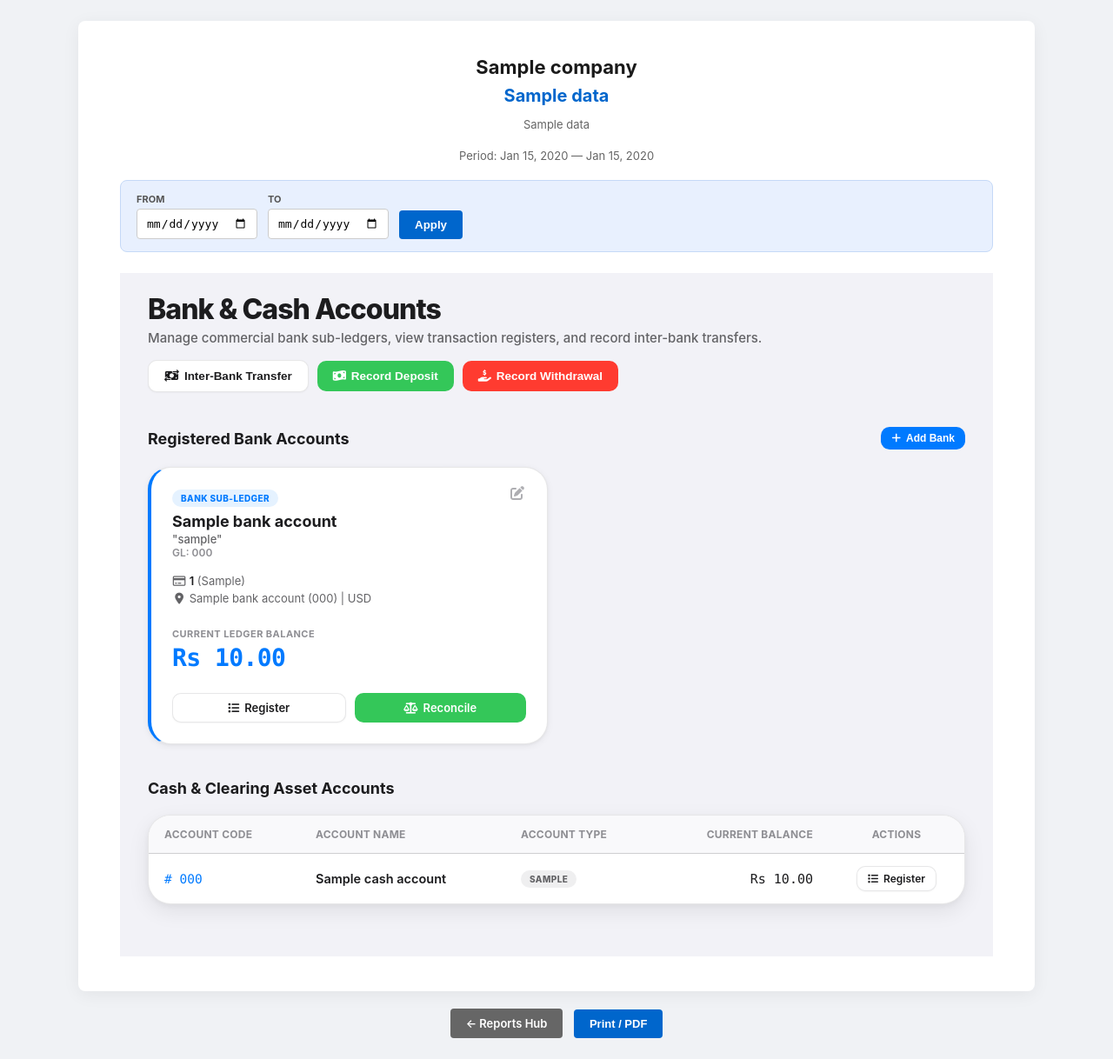
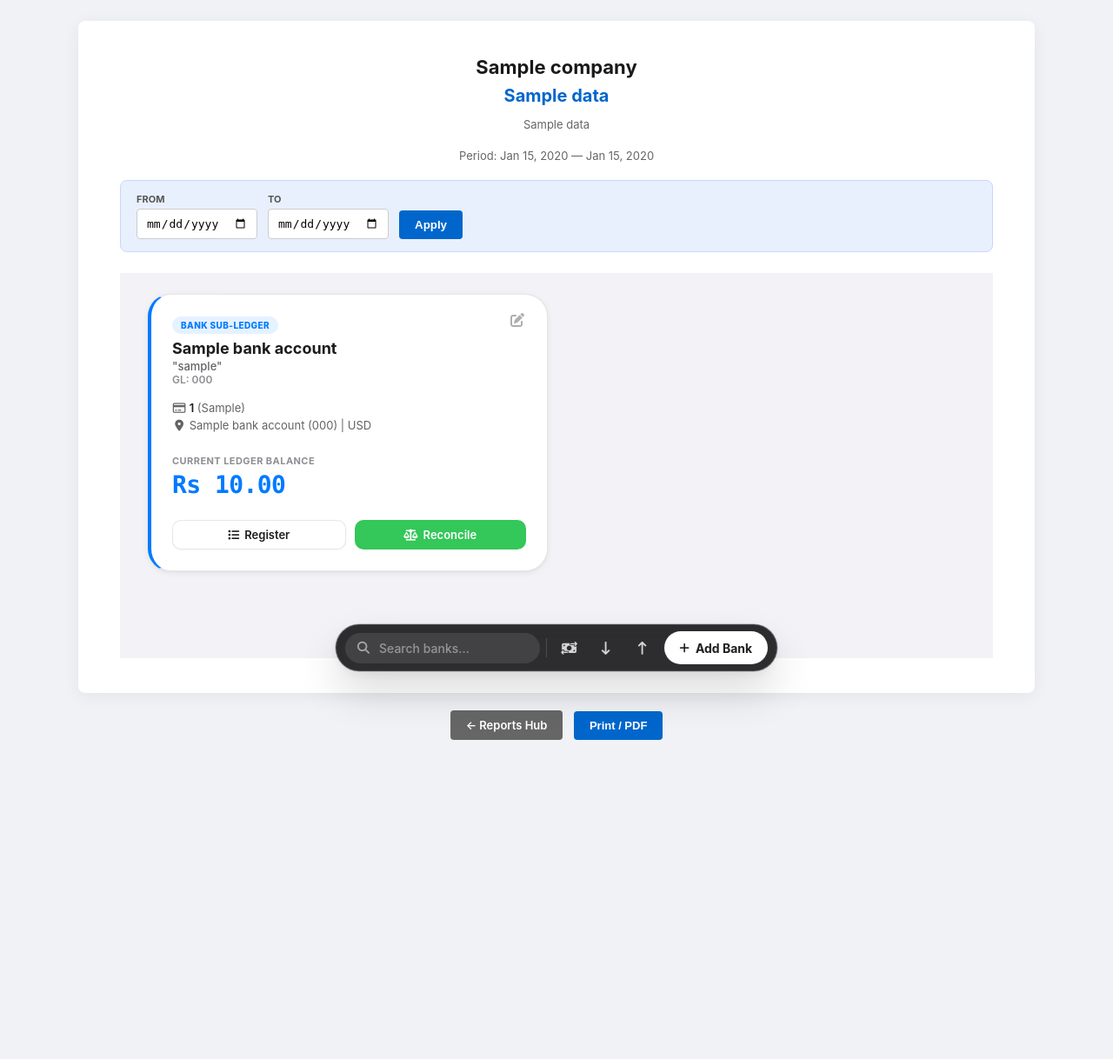
Before and after one commit to susar-aa/FalconStationery, a PHP site: the page made by app/Views/banking/index.php in a window 1280 px wide. Shown: the whole page at 87% size. After the commit the page ends 851 px from the top, so only its background shows below. Run offline with PHP 8.4, Linux system fonts and the light colour scheme; tables that the repository leaves empty or names only in its code hold one stand-in row (values such as "Sample post"); the template is opened without the code that fills it: most values are stand-ins (such as "Sample title", 1, 10 or a date in 2020); some libraries are stand-ins or nearby versions.

Commit message:
Update index.php

```diff
--- a/app/Views/banking/index.php
+++ b/app/Views/banking/index.php
@@ -62,6 +62,10 @@ if (isset($_GET['success'])) {
     --r-pill: 999px;
 
     --dur-fast:    0.18s;
+    --dur-mid:     0.28s;
+    --dur-slow:    0.42s;
+    --ease-spring: cubic-bezier(0.34, 1.56, 0.64, 1);
+    --ease-ios:    cubic-bezier(0.25, 0.1, 0.25, 1);
 }
 
 @media (prefers-color-scheme: dark) {
@@ -92,42 +96,7 @@ if (isset($_GET['success'])) {
 .cust-wrap {
     max-width: 1400px;
     margin: 0 auto;
-    padding: 24px 32px 60px;
-}
-
-/* ---- Header & Breadcrumb ---- */
-.sf-header { margin-bottom: 24px; }
-.sf-title-row {
-    display: flex; justify-content: space-between; align-items: flex-end; flex-wrap: wrap; gap: 16px;
-}
-.sf-title-col h1 {
-    font-size: 32px; font-weight: 800; letter-spacing: -0.03em; margin: 0; color: var(--t-primary); line-height: 1.1;
-}
-.sf-title-col p {
-    font-size: 15px; color: var(--t-secondary); margin: 6px 0 0 0; font-weight: 500;
-}
-.sf-actions { display: flex; gap: 10px; align-items: center; }
-
-/* ---- Buttons ---- */
-.sf-btn {
-    display: inline-flex; align-items: center; justify-content: center; gap: 6px;
-    padding: 10px 18px; font-size: 13.5px; font-weight: 600;
-    border-radius: var(--r-sm); border: none; cursor: pointer;
-    transition: all var(--dur-fast); text-decoration: none;
-}
-.sf-btn-primary { background: var(--c-blue); color: #fff; }
-.sf-btn-primary:hover { background: #0062cc; }
-.sf-btn-secondary { background: var(--c-surface); color: var(--t-primary); border: 0.5px solid var(--c-separator); box-shadow: var(--shadow-xs); }
-.sf-btn-secondary:hover { background: var(--c-fill); }
-.sf-btn-success { background: var(--c-green); color: #fff; }
-.sf-btn-success:hover { background: #2fb350; }
-.sf-btn-danger { background: var(--c-red); color: #fff; }
-.sf-btn-danger:hover { background: #e6352b; }
-
-/* ---- Section Title ---- */
-.section-title {
-    font-size: 18px; font-weight: 700; color: var(--t-primary);
-    margin: 40px 0 20px 0; display: flex; justify-content: space-between; align-items: center;
+    padding: 24px 32px 100px;
 }
 
 /* ---- Bank Cards Grid ---- */
@@ -185,24 +154,84 @@ if (isset($_GET['success'])) {
 .bank-card.temp-bank .b-bal-val { color: var(--c-orange); }
 
 .b-actions { display: flex; gap: 10px; margin-top: auto; }
+.sf-btn {
+    display: inline-flex; align-items: center; justify-content: center; gap: 6px;
+    padding: 10px 18px; font-size: 13.5px; font-weight: 600;
+    border-radius: var(--r-sm); border: none; cursor: pointer;
+    transition: all var(--dur-fast); text-decoration: none;
+}
+.sf-btn-primary { background: var(--c-blue); color: #fff; }
+.sf-btn-primary:hover { background: #0062cc; }
+.sf-btn-secondary { background: var(--c-surface); color: var(--t-primary); border: 0.5px solid var(--c-separator); box-shadow: var(--shadow-xs); }
+.sf-btn-secondary:hover { background: var(--c-fill); }
+.sf-btn-success { background: var(--c-green); color: #fff; }
+.sf-btn-success:hover { background: #2fb350; }
+.sf-btn-danger { background: var(--c-red); color: #fff; }
+.sf-btn-danger:hover { background: #e6352b; }
 .b-actions .sf-btn { flex: 1; justify-content: center; font-size: 13px; padding: 8px 12px; }
-
-/* ---- Table ---- */
-.sf-card { background: var(--c-surface); border: 0.5px solid var(--c-separator); border-radius: var(--r-xl); box-shadow: var(--shadow-md); overflow: hidden; }
-.sf-table-wrapper { width: 100%; overflow-x: auto; }
-.sf-table { width: 100%; border-collapse: collapse; text-align: left; white-space: nowrap; }
-.sf-table th, .sf-table td { padding: 14px 18px; border-bottom: 0.5px solid var(--c-separator); }
-.sf-table th { background: var(--c-surface2); font-size: 12px; font-weight: 700; letter-spacing: 0.02em; text-transform: uppercase; color: var(--t-label); }
-.sf-table td { font-size: 14.5px; font-weight: 500; color: var(--t-primary); }
-.sf-table tr:last-child td { border-bottom: none; }
-.sf-table tr:hover td { background: var(--c-fill2); }
-
-.td-mono { font-family: var(--f-mono); font-weight: 600; }
 
 /* ---- Alerts ---- */
 .sf-alert { padding: 14px 18px; border-radius: var(--r-md); margin-bottom: 24px; font-size: 14px; font-weight: 500; display: flex; align-items: center; gap: 10px; }
 .sf-alert.success { background: var(--c-green-light); color: #1e4620; border: 1px solid rgba(52,199,89,0.3); }
 .sf-alert.error { background: var(--c-red-light); color: #6e1a15; border: 1px solid rgba(255,59,48,0.3); }
+
+/* ---- Command Bar (Dynamic Island style) ---- */
+.cmd-bar {
+    position: fixed;
+    bottom: 28px; left: 50%;
+    transform: translateX(-50%);
+    background: rgba(28, 28, 30, 0.92);
+    backdrop-filter: saturate(180%) blur(28px);
+    -webkit-backdrop-filter: saturate(180%) blur(28px);
+    border: 0.5px solid rgba(255,255,255,0.12);
+    border-radius: var(--r-pill);
+    padding: 7px 10px;
+    display: flex; align-items: center; gap: 4px;
+    box-shadow: var(--shadow-xl), 0 0 0 0.5px rgba(0,0,0,0.3);
+    z-index: 100;
+}
+.cmd-search {
+    display: flex; align-items: center; gap: 9px;
+    background: rgba(255,255,255,0.1);
+    border-radius: var(--r-pill);
+    padding: 8px 14px;
+    width: 196px;
+    transition: width var(--dur-slow) var(--ease-ios),
+                background var(--dur-mid);
+}
+.cmd-search:focus-within {
+    width: 300px;
+    background: rgba(255,255,255,0.18);
+}
+.cmd-search i { color: rgba(255,255,255,0.55); font-size: 14px; flex-shrink: 0; }
+.cmd-search input {
+    background: transparent; border: none; outline: none;
+    color: #fff; font-size: 14px; font-weight: 500;
+    font-family: var(--f-system); width: 100%;
+}
+.cmd-search input::placeholder { color: rgba(255,255,255,0.45); }
+.cmd-divider { width: 0.5px; height: 22px; background: rgba(255,255,255,0.15); margin: 0 3px; }
+.cmd-icon {
+    width: 38px; height: 38px; border-radius: 50%;
+    display: flex; align-items: center; justify-content: center;
+    color: rgba(255,255,255,0.8); font-size: 15px;
+    background: transparent; border: none; cursor: pointer; text-decoration: none;
+    transition: background var(--dur-fast);
+}
+.cmd-icon:hover { background: rgba(255,255,255,0.12); color: #fff; }
+.cmd-cta {
+    display: flex; align-items: center; gap: 7px;
+    background: #fff; color: #1c1c1e;
+    border: none; border-radius: var(--r-pill);
+    padding: 0 18px; height: 38px;
+    font-size: 14px; font-weight: 700;
+    font-family: var(--f-system);
+    cursor: pointer; text-decoration: none;
+    transition: transform var(--dur-fast) var(--ease-spring),
+                background var(--dur-fast);
+    margin-left: 2px;
+}
+.cmd-cta:hover { background: #e5e5ea; transform: scale(0.97); }
 
 /* ---- Modals ---- */
 .modal-backdrop {
@@ -236,24 +265,11 @@ if (isset($_GET['success'])) {
 }
 .grid-2 { display: grid; grid-template-columns: 1fr 1fr; gap: 16px; }
 .note-box { font-size: 12px; color: var(--t-secondary); padding: 12px; background: var(--c-bg); border-radius: var(--r-sm); border: 0.5px solid var(--c-separator); }
+.td-mono { font-family: var(--f-mono); font-weight: 600; }
 </style>
 
 <div class="cust-root">
     <div class="cust-wrap">
-
-        <div class="sf-header">
-            <div class="sf-title-row">
-                <div class="sf-title-col">
-                    <h1>Bank & Cash Accounts</h1>
-                    <p>Manage commercial bank sub-ledgers, view transaction registers, and record inter-bank transfers.</p>
-                </div>
-                <div class="sf-actions">
-                    <button class="sf-btn sf-btn-secondary" onclick="openTransferModal()"><i class="fa-solid fa-money-bill-transfer"></i> Inter-Bank Transfer</button>
-                    <button class="sf-btn sf-btn-success" onclick="openTransactionModal('deposit')"><i class="fa-solid fa-money-bill-wave"></i> Record Deposit</button>
-                    <button class="sf-btn sf-btn-danger" onclick="openTransactionModal('withdrawal')"><i class="fa-solid fa-hand-holding-dollar"></i> Record Withdrawal</button>
-                </div>
-            </div>
-        </div>
 
         <!-- Feedback Alerts -->
         <?php if(!empty($successMsg)): ?>
@@ -267,18 +283,13 @@ if (isset($_GET['success'])) {
             </div>
         <?php endif; ?>
 
-        <!-- Section 1: Bank Accounts -->
-        <div class="section-title">
-            <span>Registered Bank Accounts</span>
-            <button class="sf-btn sf-btn-primary" onclick="openAddBankModal()" style="font-size: 12px; padding: 6px 12px;"><i class="fa-solid fa-plus"></i> Add Bank</button>
-        </div>
-
-        <div class="bank-grid">
+        <!-- Bank Accounts Grid -->
+        <div class="bank-grid" id="bankGrid">
             <?php if(empty($data['bank_accounts'])): ?>
                 <div style="grid-column: 1/-1; text-align: center; padding: 60px; color: var(--t-tertiary); border: 1.5px dashed var(--c-separator); border-radius: var(--r-xl); background: var(--c-surface);">
                     <i class="fa-solid fa-building-columns" style="font-size: 40px; margin-bottom: 12px;"></i>
                     <h3 style="margin:0 0 8px 0; color: var(--t-primary); font-size: 18px;">No bank accounts registered</h3>
-                    <p style="margin:0; font-size: 14px;">Click "+ Add Bank" to register a new account.</p>
+                    <p style="margin:0; font-size: 14px;">Click "+ Add Bank" below to register a new account.</p>
                 </div>
             <?php else: foreach($data['bank_accounts'] as $acc): ?>
                 <?php
@@ -286,8 +297,11 @@ if (isset($_GET['success'])) {
                     $cardClass = $isTemp ? 'temp-bank' : 'real-bank';
                     $tagText = $isTemp ? 'Clearing / Temp' : 'Bank Sub-ledger';
                     $tagClass = $isTemp ? 'temp' : 'real';
+
+                    // Search terms
+                    $searchTerms = strtolower($acc->bank_name . ' ' . $acc->account_name . ' ' . $acc->account_code . ' ' . $acc->account_number . ' ' . $acc->branch_name);
                 ?>
-                <div class="bank-card <?= $cardClass ?>">
+                <div class="bank-card <?= $cardClass ?> bank-card-item" data-search="<?= htmlspecialchars($searchTerms, ENT_QUOTES) ?>">
                     <?php if (!$isTemp): ?>
                         <button class="edit-trigger" onclick="openEditBankModal(<?= $acc->id ?>, '<?= htmlspecialchars($acc->account_name, ENT_QUOTES) ?>')" title="Edit Bank Account"><i class="fa-solid fa-pen-to-square"></i></button>
                     <?php endif; ?>
@@ -330,45 +344,20 @@ if (isset($_GET['success'])) {
             <?php endforeach; endif; ?>
         </div>
 
-        <!-- Section 2: Cash & Subsidiaries -->
-        <div class="section-title">
-            <span>Cash & Clearing Asset Accounts</span>
-        </div>
+    </div>
+</div>
 
-        <div class="sf-card">
-            <div class="sf-table-wrapper">
-                <table class="sf-table">
-                    <thead>
-                        <tr>
-                            <th>Account Code</th>
-                            <th>Account Name</th>
-                            <th>Account Type</th>
-                            <th style="text-align: right;">Current Balance</th>
-                            <th style="text-align: center; width: 120px;">Actions</th>
-                        </tr>
-                    </thead>
-                    <tbody>
-                        <?php if(empty($data['cash_accounts'])): ?>
-                            <tr>
-                                <td colspan="5" style="text-align: center; padding: 40px; color: var(--t-tertiary);">No cash asset accounts found.</td>
-                            </tr>
-                        <?php else: foreach($data['cash_accounts'] as $acc): ?>
-                            <tr>
-                                <td class="td-mono" style="color: var(--c-blue);"># <?= htmlspecialchars($acc->account_code) ?></td>
-                                <td style="font-weight: 600;"><?= htmlspecialchars($acc->account_name) ?></td>
-                                <td><span class="status-pill" style="background: var(--c-fill); color: var(--t-secondary);"><?= htmlspecialchars($acc->account_type) ?></span></td>
-                                <td class="td-mono" style="text-align: right; font-size: 15px;">Rs <?= number_format($acc->balance, 2) ?></td>
-                                <td style="text-align: center;">
-                                    <a href="<?= APP_URL ?>/banking/ledger/<?= $acc->id ?>" class="sf-btn sf-btn-secondary" style="padding: 6px 12px; font-size: 12px;"><i class="fa-solid fa-list"></i> Register</a>
-                                </td>
-                            </tr>
-                        <?php endforeach; endif; ?>
-                    </tbody>
-                </table>
-            </div>
-        </div>
-
+<!-- Command Bar -->
+<div class="cmd-bar">
+    <div class="cmd-search">
+        <i class="fa-solid fa-magnifying-glass"></i>
+        <input type="text" id="searchInput" oninput="searchBanks()" placeholder="Search banks...">
     </div>
+    <div class="cmd-divider"></div>
+    <button type="button" onclick="openTransferModal()" class="cmd-icon" title="Inter-Bank Transfer"><i class="fa-solid fa-money-bill-transfer"></i></button>
+    <button type="button" onclick="openTransactionModal('deposit')" class="cmd-icon" title="Record Deposit"><i class="fa-solid fa-arrow-down-long"></i></button>
+    <button type="button" onclick="openTransactionModal('withdrawal')" class="cmd-icon" title="Record Withdrawal"><i class="fa-solid fa-arrow-up-long"></i></button>
+    <button type="button" onclick="openAddBankModal()" class="cmd-cta"><i class="fa-solid fa-plus" style="font-size:13px;"></i> Add Bank</button>
 </div>
 
 <!-- MODAL 1: Add Bank Account -->
@@ -689,6 +678,20 @@ if (isset($_GET['success'])) {
 </div>
 
 <script>
+    function searchBanks() {
+        const input = document.getElementById('searchInput').value.toLowerCase();
+        const cards = document.querySelectorAll('.bank-card-item');
+
+        cards.forEach(card => {
+            const terms = card.getAttribute('data-search') || '';
+            if (terms.includes(input)) {
+                card.style.display = 'flex';
+            } else {
+                card.style.display = 'none';
+            }
+        });
+    }
+
     function openModal(id) {
         document.getElementById(id).style.display = 'flex';
     }
```
